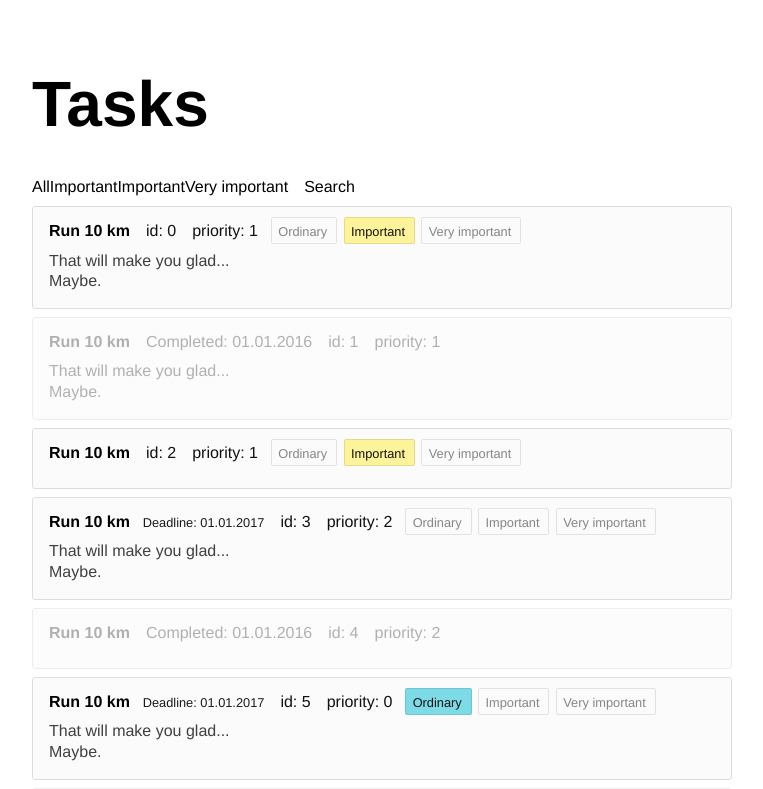
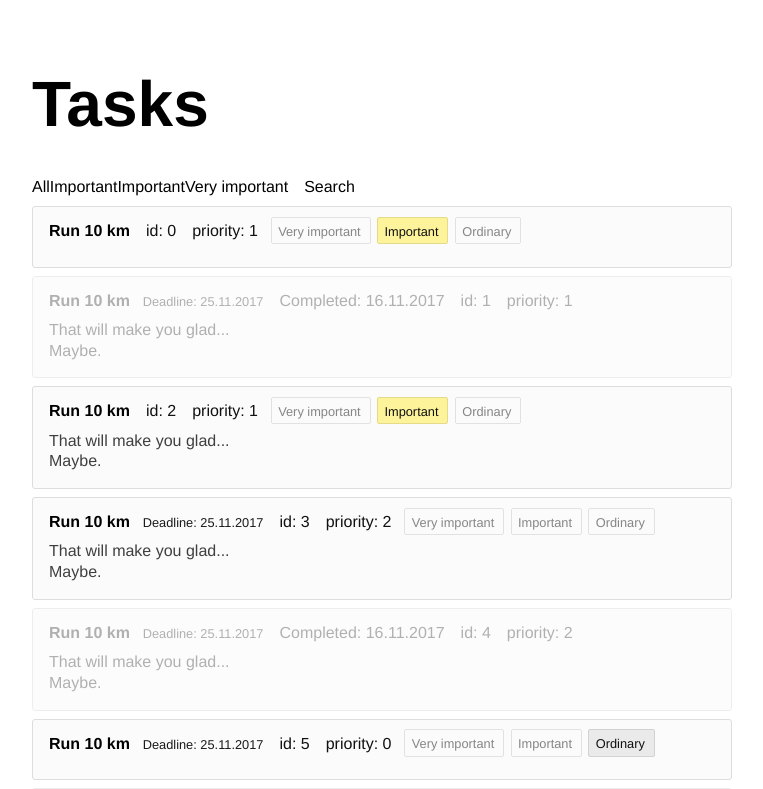
Before and after one commit to trial-trip/allmax-task-manager, a React app: page / in a window 1280 px wide. Shown: the top 789 px of the page, without its empty margins (258-1021 px from the left). Built offline with nearby package versions, Linux system fonts and the light colour scheme; the HTML template or start-up script is replaced by a standard one.

Commit message:
updated a bit

```diff
--- a/src/components/Task.css
+++ b/src/components/Task.css
@@ -72,12 +72,12 @@
 .priority > *:hover { /* оставить только для неактивного */
   transition: color .3s ease, background-color .3s ease;
   color: rgba(17, 17, 17, 1);
-  background-color: rgba(85, 85, 85, 0.1);
+  background-color: rgba(0, 188, 212, 0.5);
   border: 1px solid rgba(0, 0, 0, 0.1);
 }
 
 .ordinary {
-  background-color: rgba(0, 188, 212, 0.5);
+  background-color: rgba(85, 85, 85, 0.1);
 }
 
 .important {
--- a/src/components/Task.js
+++ b/src/components/Task.js
@@ -15,14 +15,16 @@ const Task = ({ id, title, description, priority, deadline, completionDate}) =>
       <span className={styles.completionDate}>priority:&nbsp;{priority}</span>
 
       {!completionDate && (<span className={styles.priority}>
+        <a className={(priority === 2) ? styles.veryImportant : ''}>Very&nbsp;important</a>
+        <a className={(priority === 1) ? styles.important : ''}>Important</a>
         <a className={(priority === 0) ? styles.ordinary : ''}>Ordinary</a>
-        <a className={(priority === 1) ? styles.important : ''}>Important</a>
-        <a className={(priority === 2) ? styles.veryImportant : ''}>Very&nbsp;important</a>
       </span>)}
 
     </div>
+    <div className={styles.description}>
     {description &&
-      description.split('\n').map((line, i) => (<p key={i} className={styles.description}>{line}</p>))}
+      description.split('\n').map((line, i) => (<p key={i}>{line}</p>))}
+    </div>
   </div>
 )
 
--- /dev/null
+++ b/src/components/TaskList.css
@@ -0,0 +1,12 @@
+.placeholder {
+  font-size: 1.5em;
+}
+
+.placeholder > * {
+  padding-top: .7em;
+}
+
+.smile {
+  font-size: 2em;
+  color: rgba(0, 188, 212, 0.5);
+}
--- a/src/components/TaskList.js
+++ b/src/components/TaskList.js
@@ -1,11 +1,12 @@
 import React from 'react'
 import PropTypes from 'prop-types'
+import styles from './TaskList.css'
 
 import Task from './Task'
 
 const TaskList = ({tasks}) => (
   <div>
-    {tasks.map((x, i) => (<Task key={i} {...x} />))}
+    {(tasks.length) ? tasks.map((x, i) => (<Task key={i} {...x} />)) : (<div className={styles.placeholder}><p>No tasks yet, let's write some!</p><p className={styles.smile}>\ (•◡•) /</p></div>)}
   </div>
 )
 
@@ -18,7 +19,7 @@ TaskList.propTypes = {
       priority: PropTypes.number.isRequired,
       deadline: PropTypes.string,
       completionDate: PropTypes.string,
-    }).isRequired
+    })
   ).isRequired
 }
 
--- a/src/initialState.js
+++ b/src/initialState.js
@@ -12,14 +12,14 @@ const randomPriority = () => Math.floor(Math.random() * 3)
 
 const stateDemo = {
   priorityFilter: 'SHOW_ALL',
-  tasks: Array(15)
+  tasks: Array(17)
     .fill({
       id: 0,
       title: 'Run 10 km',
       description: 'That will make you glad...\n\nMaybe.',
       priority: 1,
-      deadline: '2017-01-01T03:13:37.000Z',
-      completionDate: '2016-01-01T03:13:37.000Z'
+      deadline: '2017-11-25T03:13:37.000Z',
+      completionDate: '2017-11-16T03:13:37.000Z'
     })
     .map((item, i) => ({ ...item, id: i }))
     .map((item, i) => ((randomBool()) ? { ...item, completionDate: '' } : item))
```
Also changed, not shown: 4 other files (tests, documents, lock files or other folders).
